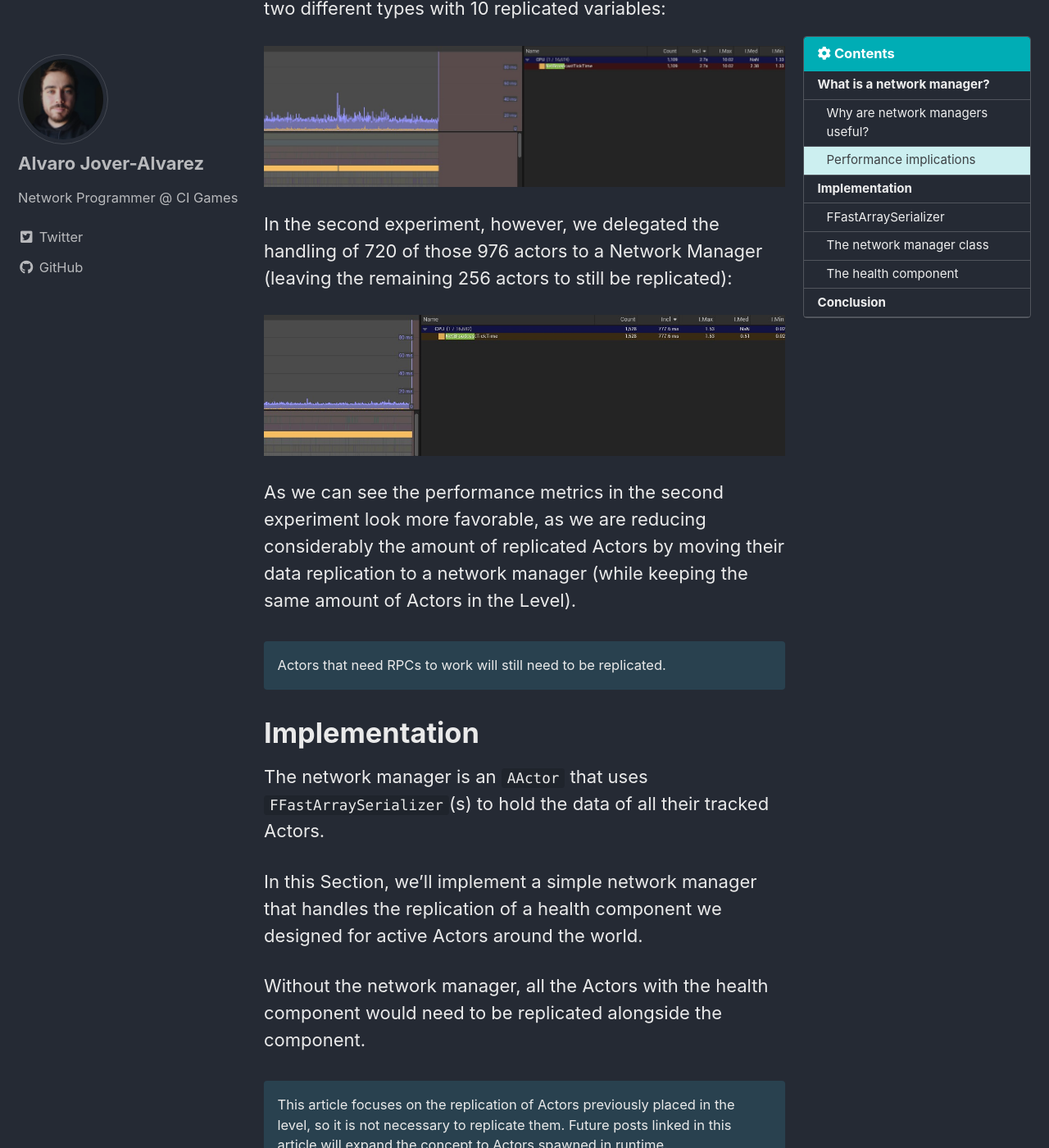
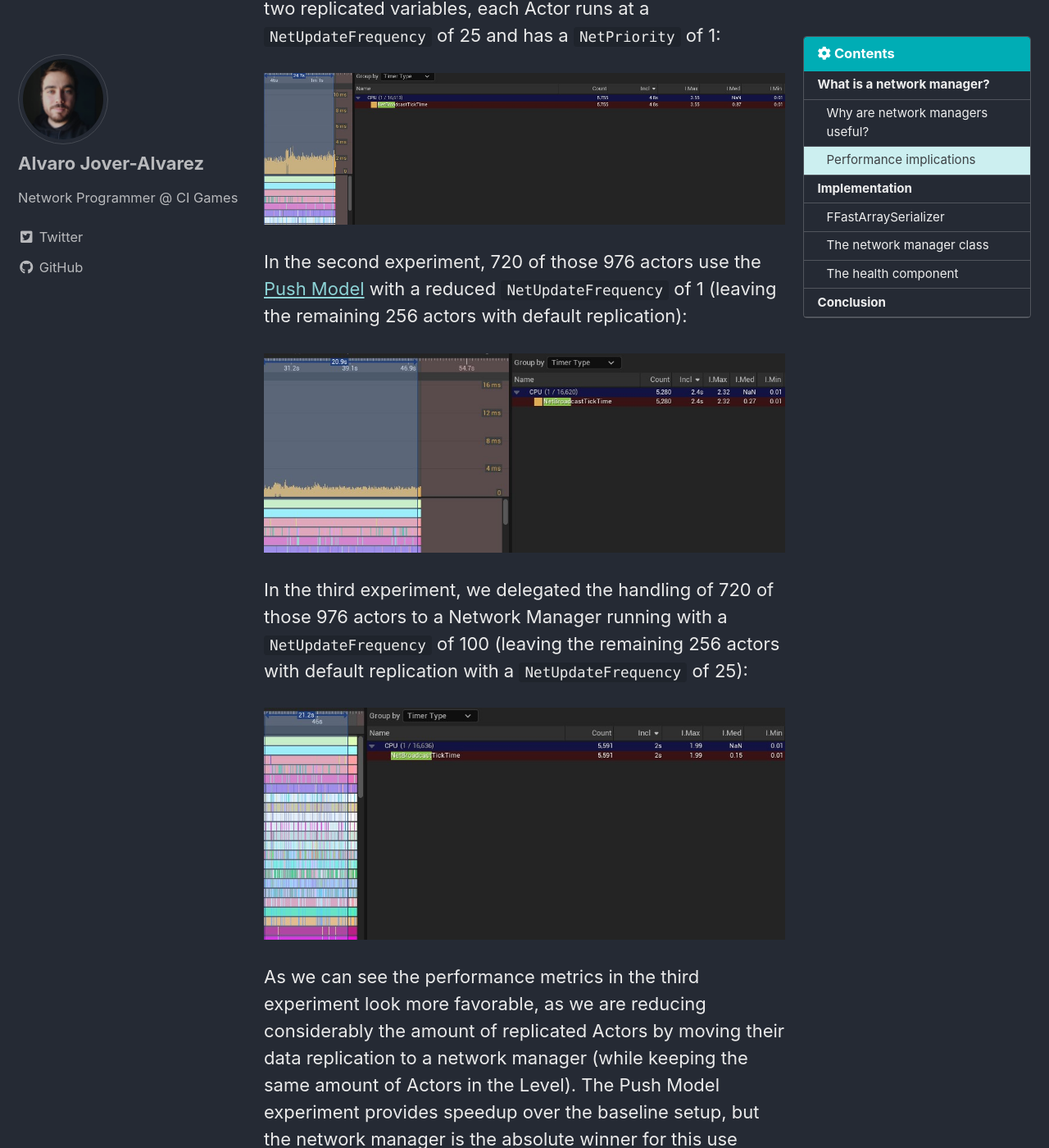
Before and after one commit to vorixo/devtricks, a Jekyll site: the page built from _posts/2022-06-10-network-managers.md, in a window 1280 px wide and 1400 px high, scrolled down 2942 px. Shown: the whole window at 82% size. Built offline with Jekyll 4.4.1, drawn with Linux system fonts in a browser that asks for light colours; cached includes are drawn as plain includes; some of the changed text lies outside the part shown.

Commit message:
[UPD] Comparisons with Push Model

```diff
--- a/_posts/2022-06-10-network-managers.md
+++ b/_posts/2022-06-10-network-managers.md
@@ -47,15 +47,19 @@ This can also be mitigated with the use of Actor Managers. Due to the small numb
 
 This Section showcases metrics from replicating 976 actors with and without a network manager. The test was conducted with 2 players: A listen server host player with a `-nullrhi` instance, and a client. The metrics were recorded from the server instance using [Unreal Insights](https://docs.unrealengine.com/4.26/en-US/TestingAndOptimization/PerformanceAndProfiling/UnrealInsights/), and both experiments were performed on the same hardware under equivalent conditions.
 
-The first experiment consisted of replicating 976 Actors of two different types with 10 replicated variables:
+The first experiment consists of replicating 976 Actors with two replicated variables, each Actor runs at a `NetUpdateFrequency` of 25 and has a `NetPriority` of 1:
 
 ![Without network manager]({{ '/' | absolute_url }}/assets/images/per-post/net-man/Profiling1000actors.jpg){: .align-center}
 
-In the second experiment, however, we delegated the handling of 720 of those 976 actors to a Network Manager (leaving the remaining 256 actors to still be replicated):
+In the second experiment, 720 of those 976 actors use the [Push Model](https://github.com/EpicGames/UnrealEngine/blob/release/Engine/Source/Runtime/Net/Core/Private/Net/Core/PushModel/PushModel.cpp) with a reduced `NetUpdateFrequency` of 1 (leaving the remaining 256 actors with default replication):
+
+![Without network manager]({{ '/' | absolute_url }}/assets/images/per-post/net-man/pushmodel-samesetup.jpg){: .align-center}
+
+In the third experiment, we delegated the handling of 720 of those 976 actors to a Network Manager running with a `NetUpdateFrequency` of 100 (leaving the remaining 256 actors with default replication with a `NetUpdateFrequency` of 25):
 
 ![Without network manager]({{ '/' | absolute_url }}/assets/images/per-post/net-man/Profiling1000actors720netman.jpg){: .align-center}
 
-As we can see the performance metrics in the second experiment look more favorable, as we are reducing considerably the amount of replicated Actors by moving their data replication to a network manager (while keeping the same amount of Actors in the Level).
+As we can see the performance metrics in the third experiment look more favorable, as we are reducing considerably the amount of replicated Actors by moving their data replication to a network manager (while keeping the same amount of Actors in the Level). The Push Model experiment provides speedup over the baseline setup, but the network manager is the absolute winner for this use case.
 
 Actors that need RPCs to work will still need to be replicated.
 {: .notice--info}
```
Also changed, not shown: assets/images/per-post/net-man/Profiling1000actors.jpg, assets/images/per-post/net-man/Profiling1000actors720netman.jpg, assets/images/per-post/net-man/pushmodel-samesetup.jpg (added).
